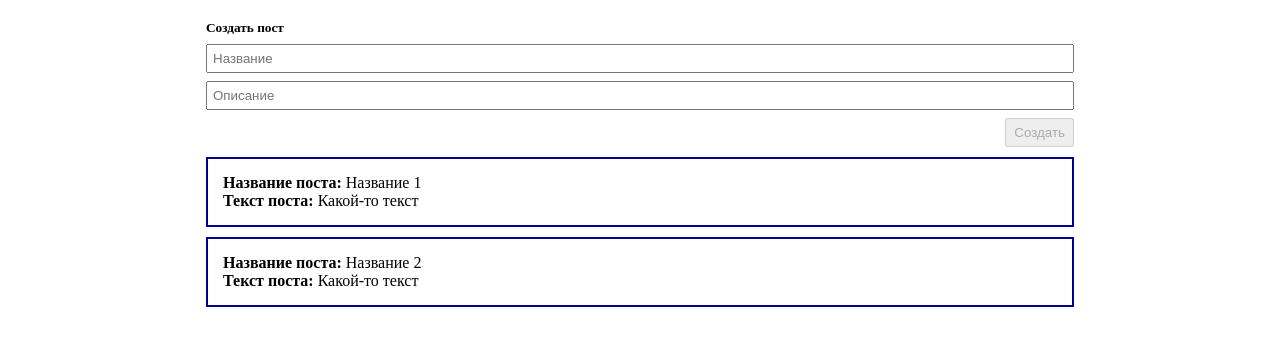
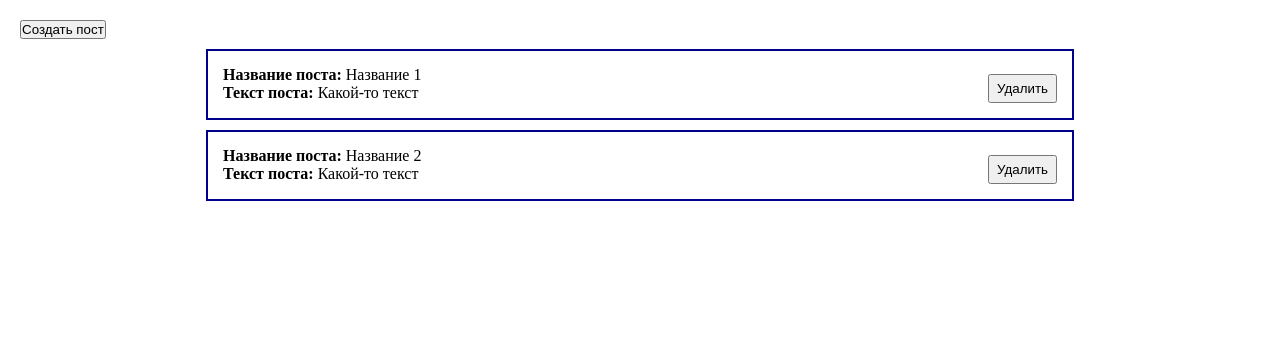
Before and after one commit to mizonov-iv/vue-train, a Vue app: page / in a window 1280 px wide. Shown: the top 346 px of the page. Built offline with nearby package versions, Linux system fonts and the light colour scheme.

Commit message:
Modal added

```diff
--- a/src/App.vue
+++ b/src/App.vue
@@ -1,27 +1,43 @@
 <template>
   <div class="container">
-    <PostForm @createPost="createPost"/>
-    <PostList :posts="posts"/>
+    <button @click="showDialog">Создать пост</button>
+    <Modal :show="dialogVisible" @hideDialog="hideDialog">
+      <PostForm @createPost="createPost"/>
+    </Modal>
+    <PostList :posts="posts" @deletePost="deletePost"/>
   </div>
 </template>
 
 <script>
 import PostForm from "@/components/PostForm";
 import PostList from "@/components/PostList";
+import Modal from "@/components/Modal";
 
 export default {
   name: 'App',
-  components: {PostForm, PostList},
+  components: {PostForm, PostList, Modal},
   data: () => ({
     posts: [
       {id: 1, title: 'Название 1', descr: 'Какой-то текст'},
       {id: 2, title: 'Название 2', descr: 'Какой-то текст'},
     ],
+    dialogVisible: false
   }),
   methods: {
     createPost(newPost) {
       this.posts.push(newPost)
+      this.dialogVisible = false
+    },
+    deletePost(post) {
+      this.posts = this.posts.filter(p => p.id !== post.id)
+    },
+    showDialog() {
+      this.dialogVisible = true
+    },
+    hideDialog() {
+      this.dialogVisible = false
     }
+
   }
 }
 </script>
--- /dev/null
+++ b/src/components/Modal.vue
@@ -0,0 +1,38 @@
+<template>
+  <div class="dialog-wrapper" v-if="show" @click="$emit('hideDialog')">
+    <div @click.stop class="dialog__bg">
+      <slot></slot>
+    </div>
+  </div>
+</template>
+
+<script>
+export default {
+  props: {
+    show: {
+      type: Boolean,
+      default: false
+    }
+  }
+}
+</script>
+
+<style scoped>
+.dialog-wrapper {
+  position: fixed;
+  top: 0;
+  left: 0;
+  right: 0;
+  bottom: 0;
+  background-color: rgba(0, 0, 0, 0.5);
+  display: flex;
+}
+.dialog__bg {
+  margin: auto;
+  padding: 30px 15px;
+  background-color: #ffff;
+  border-radius: 15px;
+  min-width: 300px;
+  min-height: 150px;
+}
+</style>
--- a/src/components/PostForm.vue
+++ b/src/components/PostForm.vue
@@ -15,7 +15,7 @@
     >
     <button
         class="form__btn"
-        @click.prevent="createPost"
+        @click="createPost"
         :disabled="!title || !descr"
     >
       Создать
--- a/src/components/PostList.vue
+++ b/src/components/PostList.vue
@@ -1,21 +1,37 @@
 <template>
-  <div class="post" v-for="post in posts">
-    <div><strong>Название поста:</strong> {{ post.title }}</div>
-    <div><strong>Текст поста:</strong> {{ post.descr }}</div>
+  <div>
+    <div class="post" v-for="post in posts" :key="post.id" v-if="$props.posts.length">
+      <div>
+        <div><strong>Название поста:</strong> {{ post.title }}</div>
+        <div><strong>Текст поста:</strong> {{ post.descr }}</div>
+      </div>
+      <div>
+        <button class="post__btn" @click="$emit('deletePost', post)">Удалить</button>
+      </div>
+    </div>
+    <div v-else>Посты отсутсвуют</div>
   </div>
 </template>
 
 <script>
 export default {
-  props: ['posts']
+  props: ['posts'],
 }
 </script>
 
 <style scoped>
 .post {
+  display: flex;
+  justify-content: space-between;
+  align-content: center;
   width: 70%;
   margin: 10px auto;
   padding: 15px;
   border: 2px solid darkblue;
 }
+.post__btn {
+  align-self: flex-end;
+  padding: 5px 7px;
+  margin-top: 0.5rem;
+}
 </style>
```
Also changed, not shown: 1 other file (tests, documents, lock files or other folders).
